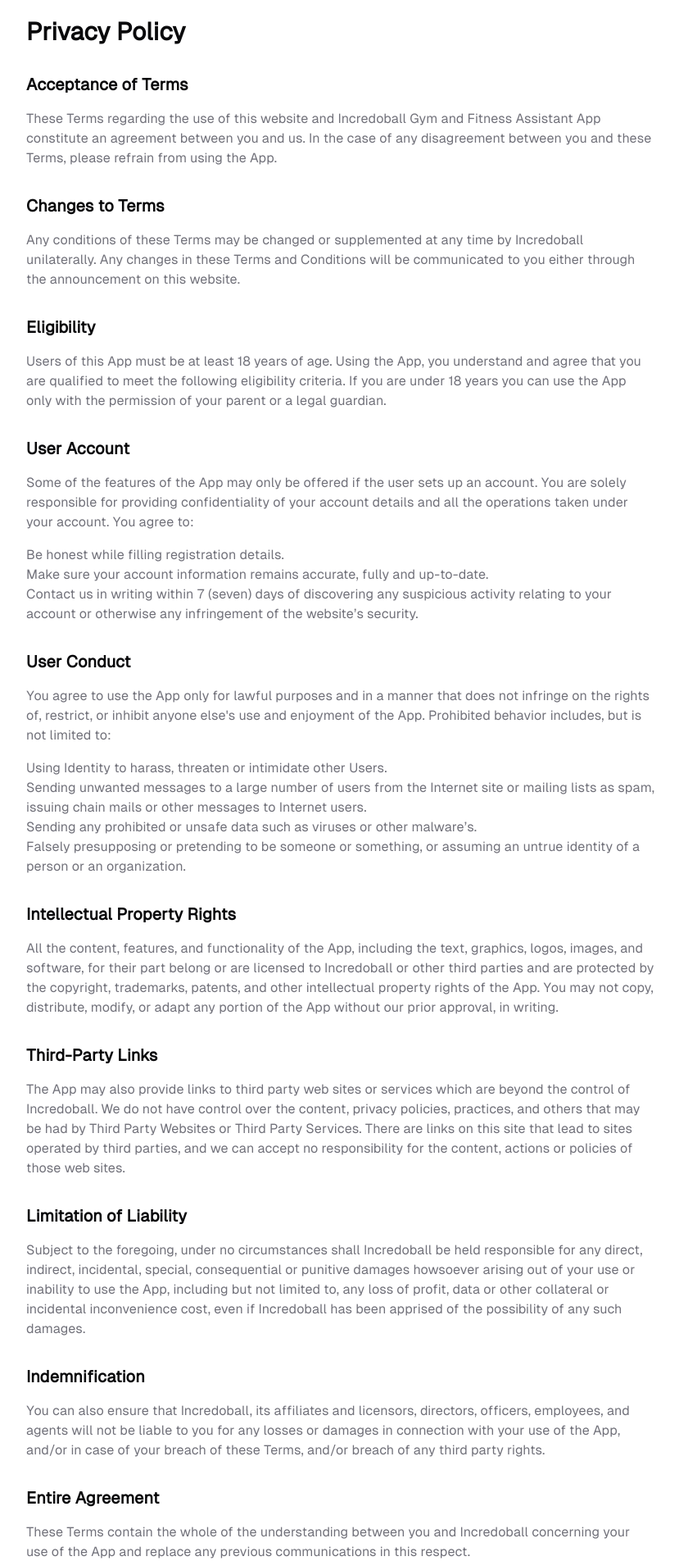
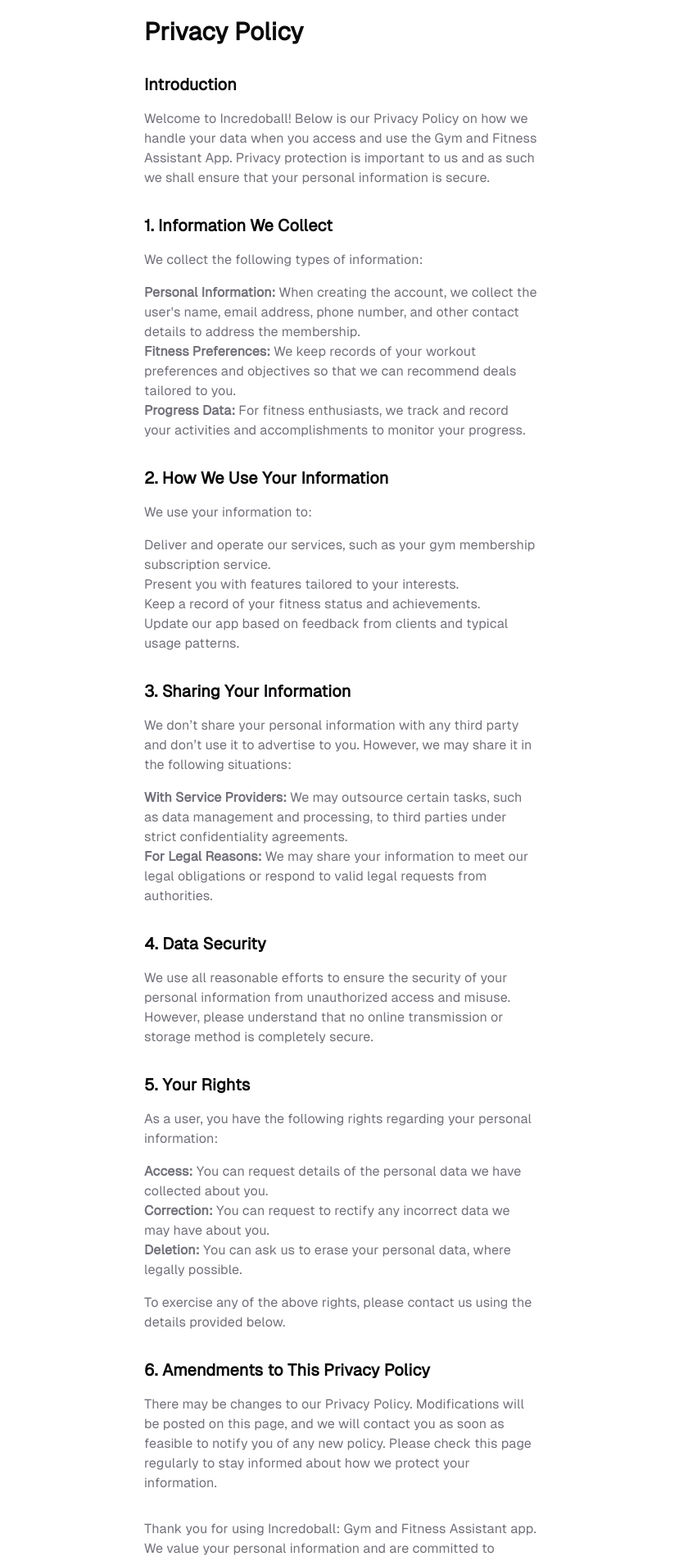
Before and after one commit to nhrl/icb-gym, a Next.js app: page /privacy-policy in a window 1280 px wide. Shown: the part 100-2004 px from the top of the page at 82% size, without its empty margins (224-1053 px from the left). Built offline with nearby package versions, Linux system fonts and the light colour scheme; no server answers.

Commit message:
Fixed Exercise form and changes to privacy policy

```diff
--- a/src/app/(customerSide)/programs/[workoutId]/page.tsx
+++ b/src/app/(customerSide)/programs/[workoutId]/page.tsx
@@ -286,11 +286,11 @@
                   <DialogFooter className="flex justify-between gap-4 mt-6">
                     <div className="w-full rounded-lg px-4 py-2 border flex justify-between shadow-lg">
                       <h2>Sets</h2>
-                      <p className="text-secondary">{exercise.sets}</p>
+                      <p className="text-muted-foreground">{exercise.sets}</p>
                     </div>
                     <div className="w-full rounded-lg px-4 py-2 border flex justify-between shadow-lg">
                       <h2>Reps</h2>
-                      <p className="text-secondary">{exercise.reps}</p>
+                      <p className="text-muted-foreground">{exercise.reps}</p>
                     </div>
                   </DialogFooter>
                 </DialogContent>
--- a/src/app/privacy-policy/page.tsx
+++ b/src/app/privacy-policy/page.tsx
@@ -2,67 +2,69 @@
 
 export default function Page() {
   return (
-    <div className='p-12 px-[256px]'>
-      <h1 className='text-3xl font-bold'> Privacy Policy </h1>
-      <h2 className='mt-8 text-xl font-semibold'>Acceptance of Terms</h2>
+    <div className='p-12 px-[400px]'>
+      <h1 className='text-3xl font-bold'>Privacy Policy</h1>
+
+      <h2 className='mt-8 text-xl font-semibold'>Introduction</h2>
       <p className='mt-4 text-muted-foreground'>
-        These Terms regarding the use of this website and Incredoball Gym and Fitness Assistant App constitute an agreement between you and us. In the case of any disagreement between you and these Terms, please refrain from using the App.
+        Welcome to Incredoball! Below is our Privacy Policy on how we handle your data when you access and use the Gym and Fitness Assistant App. Privacy protection is important to us and as such we shall ensure that your personal information is secure.
       </p>
 
-      <h2 className='mt-8 text-xl font-semibold'>Changes to Terms</h2>
+      <h2 className='mt-8 text-xl font-semibold'>1. Information We Collect</h2>
       <p className='mt-4 text-muted-foreground'>
-        Any conditions of these Terms may be changed or supplemented at any time by Incredoball unilaterally. Any changes in these Terms and Conditions will be communicated to you either through the announcement on this website.
+        We collect the following types of information:
+      </p>
+      <ul className='mt-4 text-muted-foreground'>
+        <li><strong>Personal Information:</strong> When creating the account, we collect the user's name, email address, phone number, and other contact details to address the membership.</li>
+        <li><strong>Fitness Preferences:</strong> We keep records of your workout preferences and objectives so that we can recommend deals tailored to you.</li>
+        <li><strong>Progress Data:</strong> For fitness enthusiasts, we track and record your activities and accomplishments to monitor your progress.</li>
+      </ul>
+
+      <h2 className='mt-8 text-xl font-semibold'>2. How We Use Your Information</h2>
+      <p className='mt-4 text-muted-foreground'>
+        We use your information to:
+      </p>
+      <ul className='mt-4 text-muted-foreground'>
+        <li>Deliver and operate our services, such as your gym membership subscription service.</li>
+        <li>Present you with features tailored to your interests.</li>
+        <li>Keep a record of your fitness status and achievements.</li>
+        <li>Update our app based on feedback from clients and typical usage patterns.</li>
+      </ul>
+
+      <h2 className='mt-8 text-xl font-semibold'>3. Sharing Your Information</h2>
+      <p className='mt-4 text-muted-foreground'>
+        We don’t share your personal information with any third party and don’t use it to advertise to you. However, we may share it in the following situations:
+      </p>
+      <ul className='mt-4 text-muted-foreground'>
+        <li><strong>With Service Providers:</strong> We may outsource certain tasks, such as data management and processing, to third parties under strict confidentiality agreements.</li>
+        <li><strong>For Legal Reasons:</strong> We may share your information to meet our legal obligations or respond to valid legal requests from authorities.</li>
+      </ul>
+
+      <h2 className='mt-8 text-xl font-semibold'>4. Data Security</h2>
+      <p className='mt-4 text-muted-foreground'>
+        We use all reasonable efforts to ensure the security of your personal information from unauthorized access and misuse. However, please understand that no online transmission or storage method is completely secure.
       </p>
 
-      <h2 className='mt-8 text-xl font-semibold'>Eligibility</h2>
+      <h2 className='mt-8 text-xl font-semibold'>5. Your Rights</h2>
       <p className='mt-4 text-muted-foreground'>
-        Users of this App must be at least 18 years of age. Using the App, you understand and agree that you are qualified to meet the following eligibility criteria. If you are under 18 years you can use the App only with the permission of your parent or a legal guardian.
+        As a user, you have the following rights regarding your personal information:
+      </p>
+      <ul className='mt-4 text-muted-foreground'>
+        <li><strong>Access:</strong> You can request details of the personal data we have collected about you.</li>
+        <li><strong>Correction:</strong> You can request to rectify any incorrect data we may have about you.</li>
+        <li><strong>Deletion:</strong> You can ask us to erase your personal data, where legally possible.</li>
+      </ul>
+      <p className='mt-4 text-muted-foreground'>
+        To exercise any of the above rights, please contact us using the details provided below.
       </p>
 
-      <h2 className='mt-8 text-xl font-semibold'>User Account</h2>
+      <h2 className='mt-8 text-xl font-semibold'>6. Amendments to This Privacy Policy</h2>
       <p className='mt-4 text-muted-foreground'>
-        Some of the features of the App may only be offered if the user sets up an account. You are solely responsible for providing confidentiality of your account details and all the operations taken under your account. You agree to:
-      </p>
-      <ul className='mt-4 text-muted-foreground'>
-        <li>Be honest while filling registration details.</li>
-        <li>Make sure your account information remains accurate, fully and up-to-date.</li>
-        <li>Contact us in writing within 7 (seven) days of discovering any suspicious activity relating to your account or otherwise any infringement of the website’s security.</li>
-      </ul>
-
-      <h2 className='mt-8 text-xl font-semibold'>User Conduct</h2>
-      <p className='mt-4 text-muted-foreground'>
-        You agree to use the App only for lawful purposes and in a manner that does not infringe on the rights of, restrict, or inhibit anyone else's use and enjoyment of the App. Prohibited behavior includes, but is not limited to:
-      </p>
-      <ul className='mt-4 text-muted-foreground'>
-        <li>Using Identity to harass, threaten or intimidate other Users.</li>
-        <li>Sending unwanted messages to a large number of users from the Internet site or mailing lists as spam, issuing chain mails or other messages to Internet users.</li>
-        <li>Sending any prohibited or unsafe data such as viruses or other malware’s.</li>
-        <li>Falsely presupposing or pretending to be someone or something, or assuming an untrue identity of a person or an organization.</li>
-      </ul>
-
-      <h2 className='mt-8 text-xl font-semibold'>Intellectual Property Rights</h2>
-      <p className='mt-4 text-muted-foreground'>
-        All the content, features, and functionality of the App, including the text, graphics, logos, images, and software, for their part belong or are licensed to Incredoball or other third parties and are protected by the copyright, trademarks, patents, and other intellectual property rights of the App. You may not copy, distribute, modify, or adapt any portion of the App without our prior approval, in writing.
+        There may be changes to our Privacy Policy. Modifications will be posted on this page, and we will contact you as soon as feasible to notify you of any new policy. Please check this page regularly to stay informed about how we protect your information.
       </p>
 
-      <h2 className='mt-8 text-xl font-semibold'>Third-Party Links</h2>
-      <p className='mt-4 text-muted-foreground'>
-        The App may also provide links to third party web sites or services which are beyond the control of Incredoball. We do not have control over the content, privacy policies, practices, and others that may be had by Third Party Websites or Third Party Services. There are links on this site that lead to sites operated by third parties, and we can accept no responsibility for the content, actions or policies of those web sites.
-      </p>
-
-      <h2 className='mt-8 text-xl font-semibold'>Limitation of Liability</h2>
-      <p className='mt-4 text-muted-foreground'>
-        Subject to the foregoing, under no circumstances shall Incredoball be held responsible for any direct, indirect, incidental, special, consequential or punitive damages howsoever arising out of your use or inability to use the App, including but not limited to, any loss of profit, data or other collateral or incidental inconvenience cost, even if Incredoball has been apprised of the possibility of any such damages.
-      </p>
-
-      <h2 className='mt-8 text-xl font-semibold'>Indemnification</h2>
-      <p className='mt-4 text-muted-foreground'>
-        You can also ensure that Incredoball, its affiliates and licensors, directors, officers, employees, and agents will not be liable to you for any losses or damages in connection with your use of the App, and/or in case of your breach of these Terms, and/or breach of any third party rights.
-      </p>
-
-      <h2 className='mt-8 text-xl font-semibold'>Entire Agreement</h2>
-      <p className='mt-4 text-muted-foreground'>
-        These Terms contain the whole of the understanding between you and Incredoball concerning your use of the App and replace any previous communications in this respect.
+      <p className='mt-8 text-muted-foreground'>
+        Thank you for using Incredoball: Gym and Fitness Assistant app. We value your personal information and are committed to safeguarding your privacy.
       </p>
     </div>
   );
```
Also changed, not shown: src/components/mngComponents/exerciseForm.tsx (+22 -5 lines).
